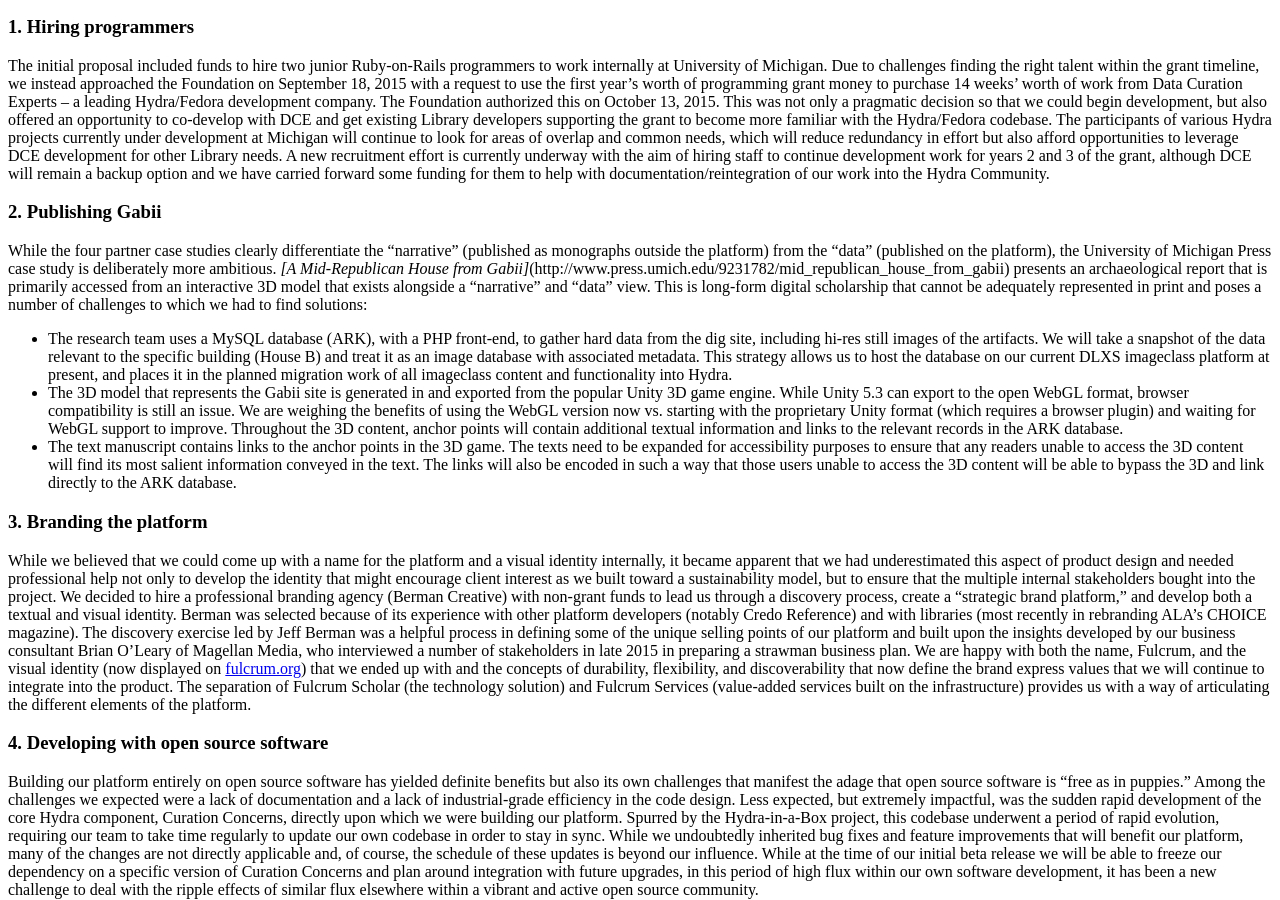
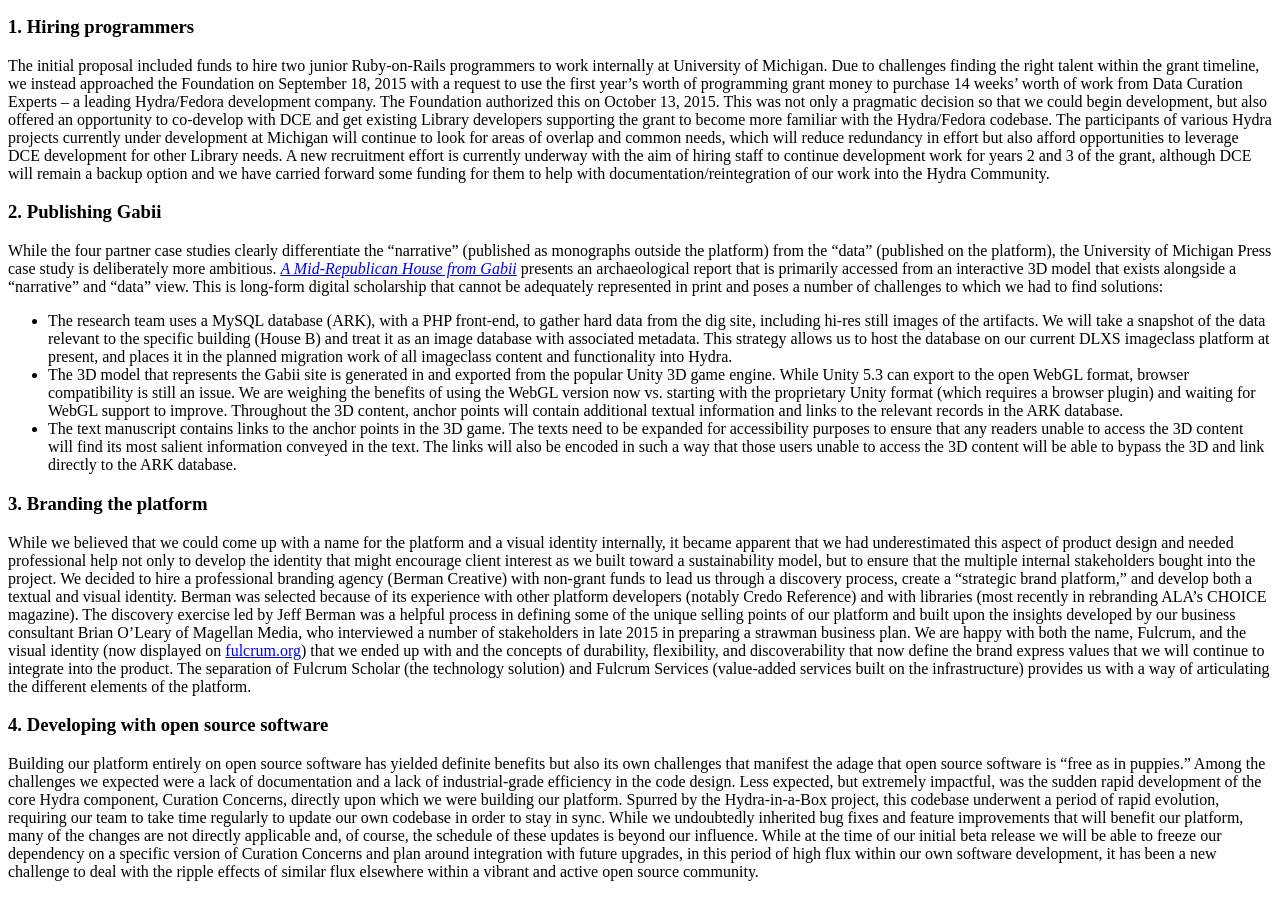
Before and after one commit to mlibrary/fulcrum, a Jekyll site: the page built from _posts/2016-06-30-year-one-report.markdown, in a window 1280 px wide and 900 px high, scrolled down 1822 px. Built offline with Jekyll 4.4.1, drawn with Linux system fonts in a browser that asks for light colours; a script that is not in the unit is left out.

Commit message:
link fix

```diff
--- a/_posts/2016-06-30-year-one-report.markdown
+++ b/_posts/2016-06-30-year-one-report.markdown
@@ -39,7 +39,7 @@
 The initial proposal included funds to hire two junior Ruby-on-Rails programmers to work internally at University of Michigan. Due to challenges finding the right talent within the grant timeline, we instead approached the Foundation on September 18, 2015 with a request to use the first year's worth of programming grant money to purchase 14 weeks’ worth of work from Data Curation Experts -- a leading Hydra/Fedora development company. The Foundation authorized this on October 13, 2015. This was not only a pragmatic decision so that we could begin development, but also offered an opportunity to co-develop with DCE and get existing Library developers supporting the grant to become more familiar with the Hydra/Fedora codebase. The participants of various Hydra projects currently under development at Michigan will continue to look for areas of overlap and common needs, which will reduce redundancy in effort but also afford opportunities to leverage DCE development for other Library needs. A new recruitment effort is currently underway with the aim of hiring staff to continue development work for years 2 and 3 of the grant, although DCE will remain a backup option and we have carried forward some funding for them to help with documentation/reintegration of our work into the Hydra Community.
 
 ### 2. Publishing Gabii
-While the four partner case studies clearly differentiate the “narrative” (published as monographs outside the platform) from the “data” (published on the platform), the University of Michigan Press case study is deliberately more ambitious. *[A Mid-Republican House from Gabii]*(http://www.press.umich.edu/9231782/mid_republican_house_from_gabii) presents an archaeological report that is primarily accessed from an interactive 3D model that exists alongside a “narrative” and “data” view. This is long-form digital scholarship that cannot be adequately represented in print and poses a number of challenges to which we had to find solutions:
+While the four partner case studies clearly differentiate the “narrative” (published as monographs outside the platform) from the “data” (published on the platform), the University of Michigan Press case study is deliberately more ambitious. [*A Mid-Republican House from Gabii*](http://www.press.umich.edu/9231782/mid_republican_house_from_gabii) presents an archaeological report that is primarily accessed from an interactive 3D model that exists alongside a “narrative” and “data” view. This is long-form digital scholarship that cannot be adequately represented in print and poses a number of challenges to which we had to find solutions:
 
 * The research team uses a MySQL database (ARK), with a PHP front-end, to gather hard data from the dig site, including hi-res still images of the artifacts. We will take a snapshot of the data relevant to the specific building (House B) and treat it as an image database with associated metadata. This strategy allows us to host the database on our current DLXS imageclass platform at present, and places it in the planned migration work of all imageclass content and functionality into Hydra.
 * The 3D model that represents the Gabii site is generated in and exported from the popular Unity 3D game engine. While Unity 5.3 can export to the open WebGL format, browser compatibility is still an issue. We are weighing the benefits of using the WebGL version now vs. starting with the proprietary Unity format (which requires a browser plugin) and waiting for WebGL support to improve. Throughout the 3D content, anchor points will contain additional textual information and links to the relevant records in the ARK database.
```
